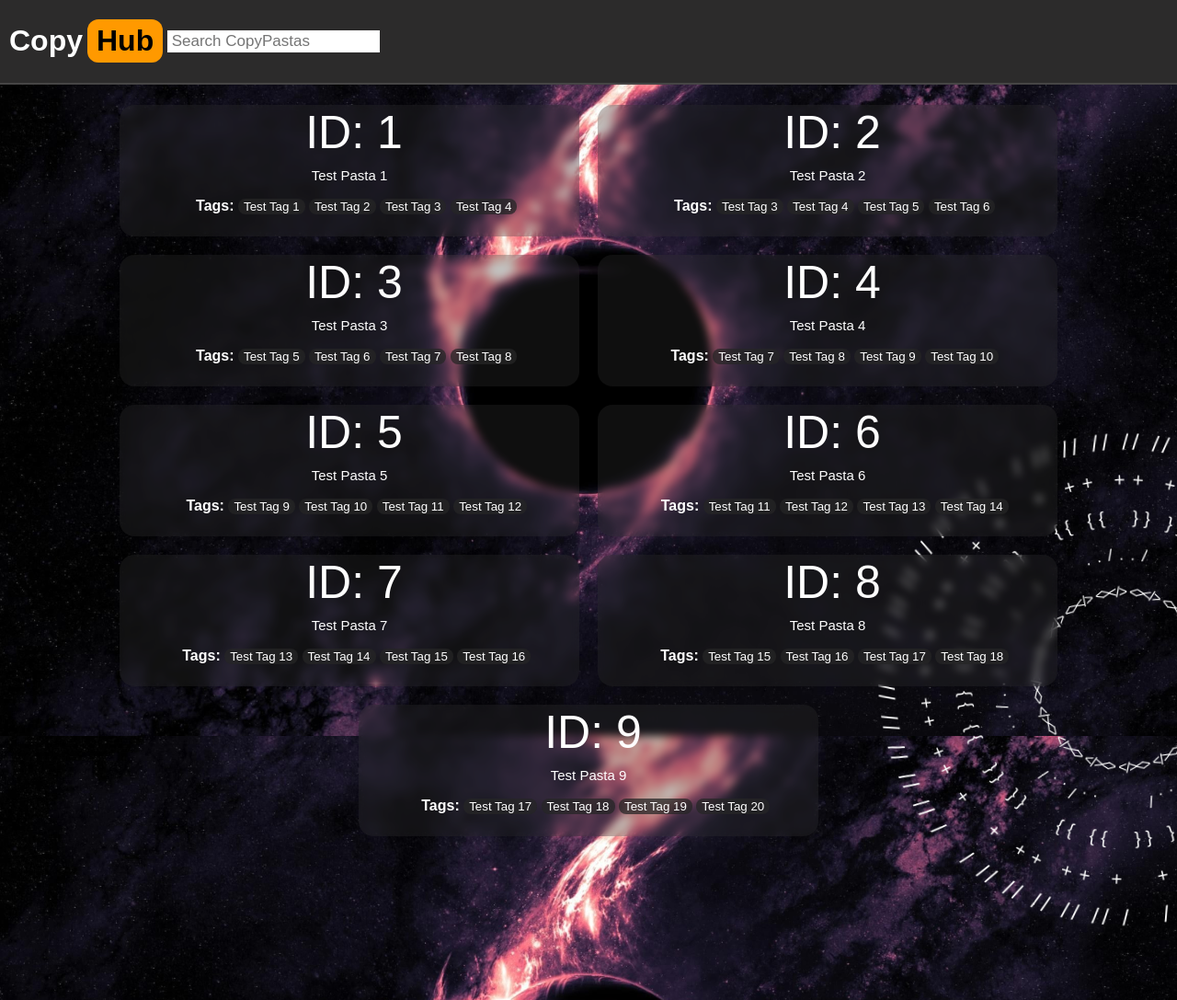
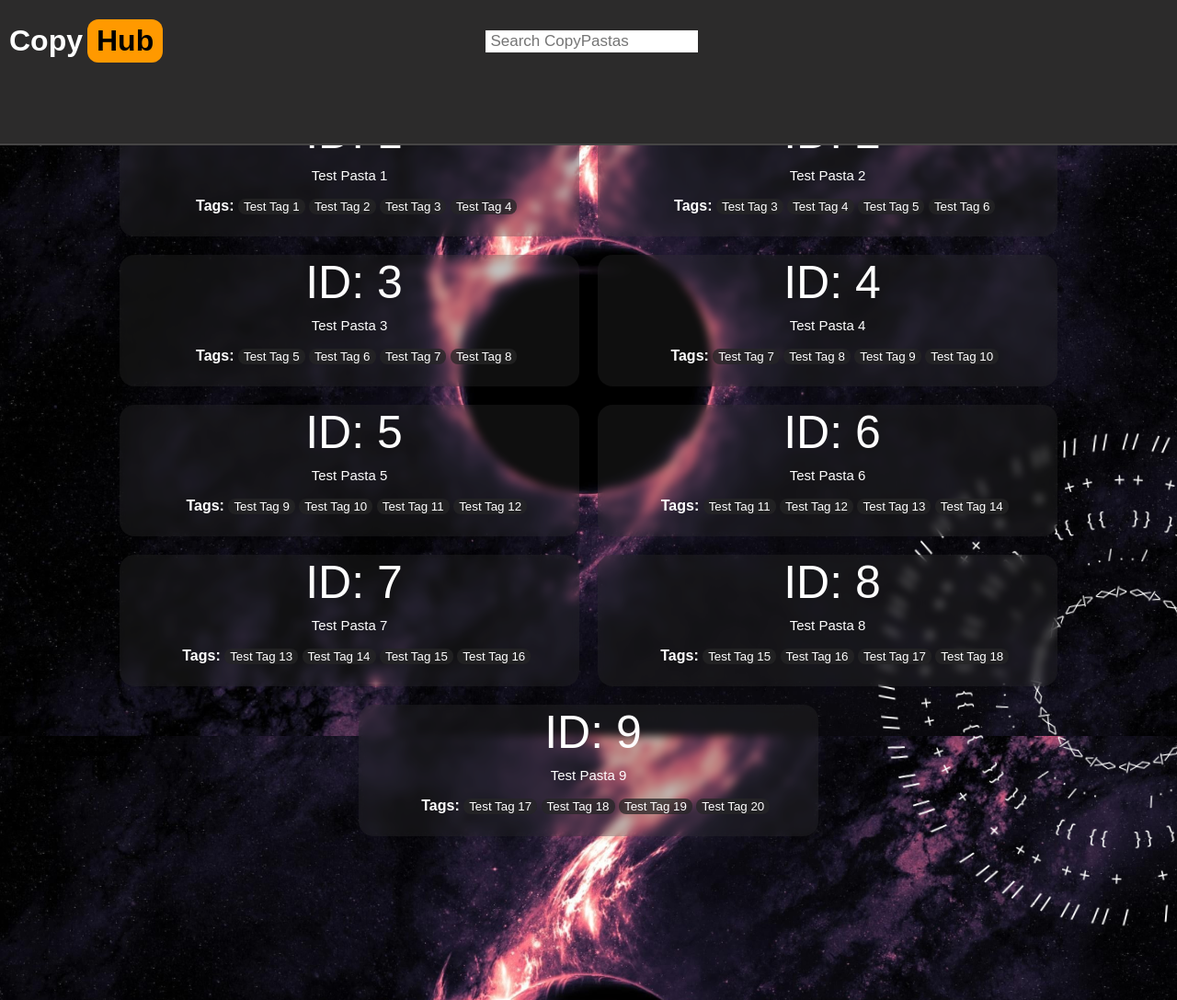
Before and after one commit to StellarSt0rm/copyhub, a plain HTML site: page index.html in a window 1280 px wide. Shown: the whole page at 92% size. Drawn offline with Linux system fonts and the light colour scheme; a web font is replaced by a local one.

Commit message:
plz workz

```diff
--- a/index.html
+++ b/index.html
@@ -172,20 +172,20 @@
 
 	<body>
 		<header id="header">
-			<a class="logo" style="cursor: pointer" href="#"><h1 style="display: inline-block; text-decoration: none; color: white;" >Copy</h1><h1 style="display: inline-block; color: black; padding: 5px 10px 5px 10px; border-radius: 12px; background: #FF9900; margin-left: 5px">Hub</h1></a>
-			<form id="searchbar" class="searchbar" style="display: inline-block; transform: translateY(-5px);"><input id="textbox" class="textbox" type="text" name="search" placeholder="Search CopyPastas"></form>
-			<a class="icon bold" id="settings-icon" style="font-size: 40px; cursor: pointer; text-decoration: none; color: white; float: right; margin-top: 19px;" href="./settings.html"></a>
+			<a class="logo" style="cursor: pointer" href="#"><h1 style="display: inline-block;text-decoration: none;color: white;" >Copy</h1><h1 style="display: inline-block;color: black;padding: 5px 10px 5px 10px;border-radius: 12px;background: #FF9900;margin-left: 5px">Hub</h1></a>
+			<center style="display: inline;"><form id="searchbar" class="searchbar" style="display: inline-block;transform: translateY(-5px);width: calc(100% - (167.233px * 2) - 1px);"><input id="textbox" class="textbox" type="text" name="search" placeholder="Search CopyPastas"></form></center>
+			<a class="icon bold" id="settings-icon" style="font-size: 40px;cursor: pointer;text-decoration: none;color: white;float: right;margin-top: 19px;margin-left: calc(167.233px - 24.0834px - 5px);margin-right: 5px;" href="./settings.html"></a>
 		</header>
 		<!-- CONTAINERS -->
-		<hr style="border:none; margin-bottom: 6em;">
+		<hr style="border:none;margin-bottom: 6em;">
 		<center>
 			<div id="loader-wrapper">
 				<div id="loader"></div>
 				<div class="loader-section section-left"></div>
 				<div class="loader-section section-right"></div>
 			</div>
-			<div id="content" class="not-loaded" style="display: flex; justify-content: center; align-items: center; width: calc(100% - 10%); flex-flow: row wrap;"></div>
-		<hr style="border:none; margin-bottom: 10em;">
+			<div id="content" class="not-loaded" style="display: flex;justify-content: center;align-items: center;width: calc(100% - 10%);flex-flow: row wrap;"></div>
+		<hr style="border:none;margin-bottom: 10em;">
 		</center>
 		<!-- MANDALA -->
 		<div id="mandala-container">
```
